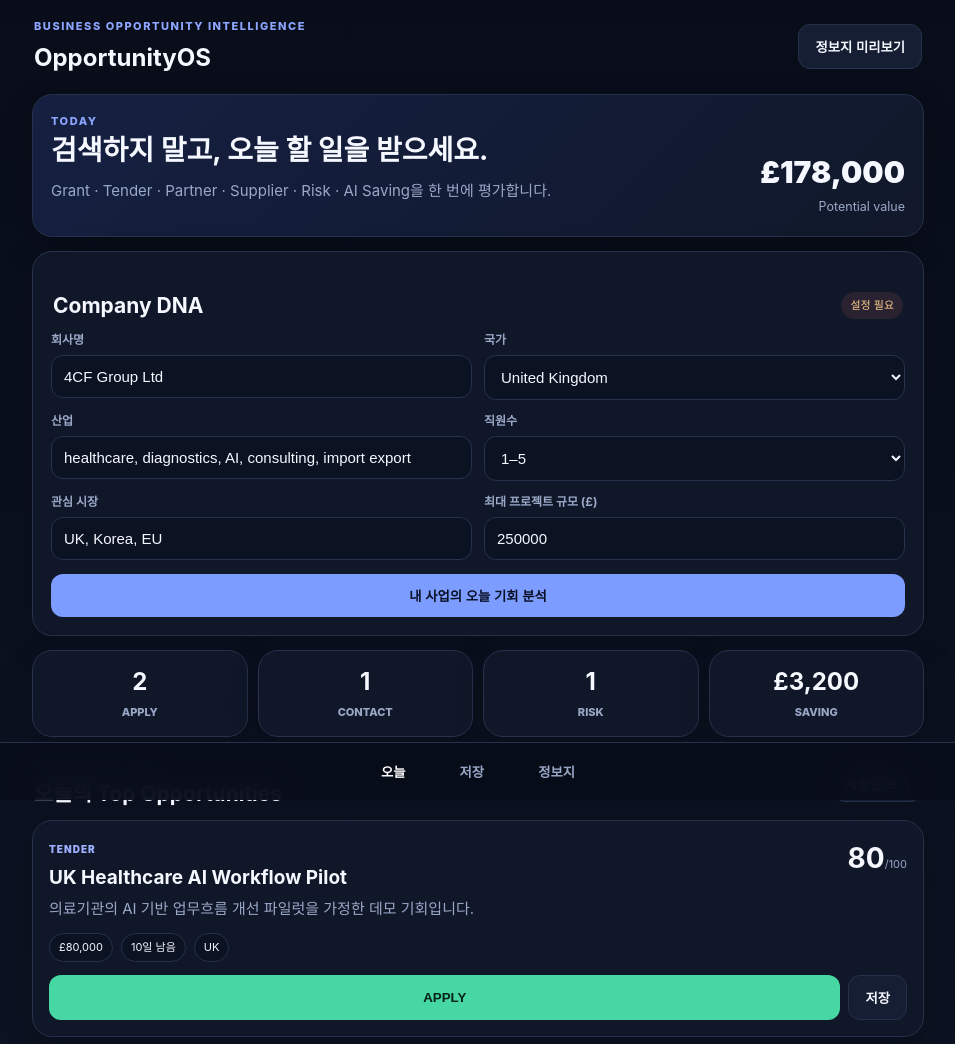
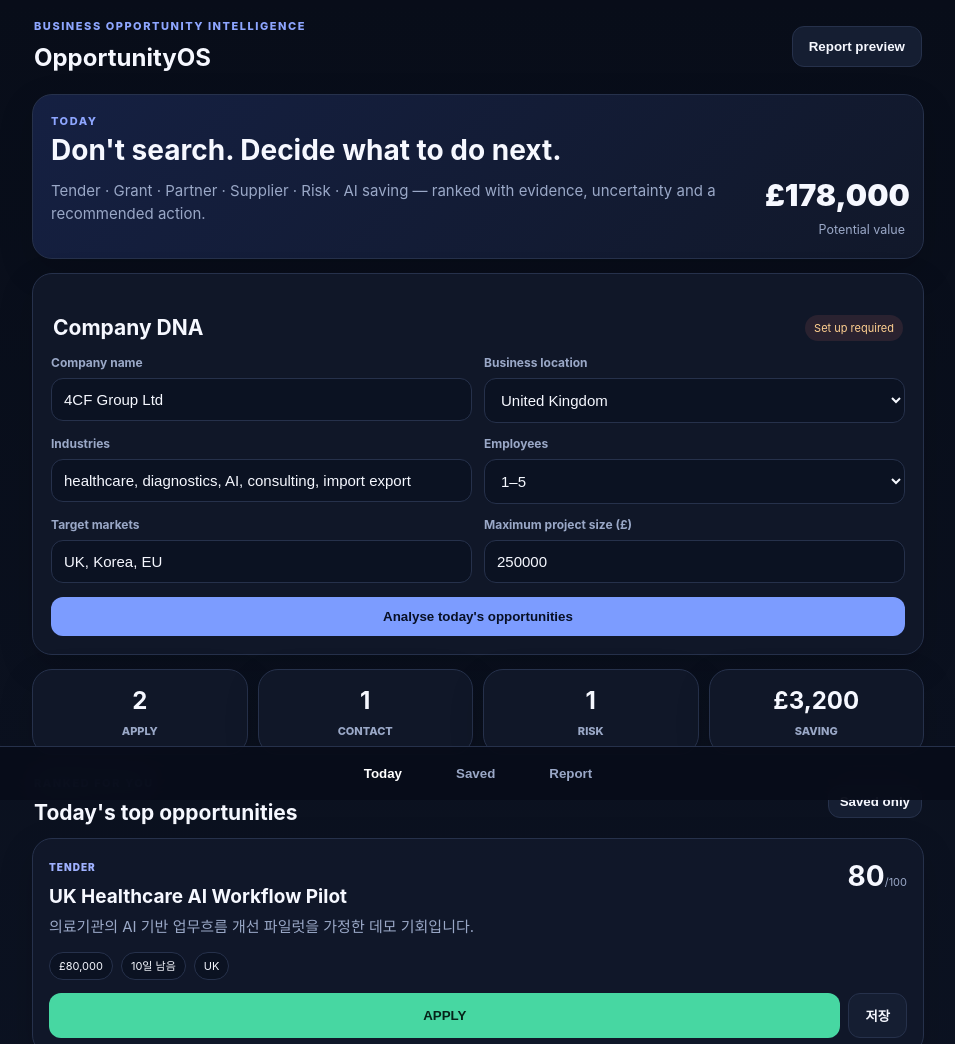
Before and after one commit to ukdscheon-coder/expertos, a plain HTML site: page opportunityos/index.html in a window 1280 px wide. Shown: the top 1044 px of the page, without its empty margins (162-1117 px from the left). Drawn offline with Linux system fonts and the light colour scheme.

Commit message:
Make OpportunityOS UK-first English and evidence-led

```diff
--- a/opportunityos/index.html
+++ b/opportunityos/index.html
@@ -1,10 +1,10 @@
 <!doctype html>
-<html lang="ko">
+<html lang="en-GB">
 <head>
   <meta charset="utf-8" />
   <meta name="viewport" content="width=device-width,initial-scale=1,viewport-fit=cover" />
   <meta name="theme-color" content="#0b1020" />
-  <meta name="description" content="OpportunityOS - 오늘 내 사업이 해야 할 일을 추천하는 Business Opportunity Intelligence Agent" />
+  <meta name="description" content="OpportunityOS helps UK businesses decide which opportunities to apply for, contact, prepare, monitor or skip." />
   <link rel="manifest" href="./manifest.webmanifest" />
   <link rel="stylesheet" href="./styles.css" />
   <title>OpportunityOS</title>
@@ -15,30 +15,30 @@
       <div class="eyebrow">BUSINESS OPPORTUNITY INTELLIGENCE</div>
       <h1>OpportunityOS</h1>
     </div>
-    <button id="reportBtn" class="ghost">정보지 미리보기</button>
+    <button id="reportBtn" class="ghost">Report preview</button>
   </header>
 
   <main>
     <section class="hero card">
       <div>
         <p class="eyebrow">TODAY</p>
-        <h2>검색하지 말고, 오늘 할 일을 받으세요.</h2>
-        <p class="muted">Grant · Tender · Partner · Supplier · Risk · AI Saving을 한 번에 평가합니다.</p>
+        <h2>Don't search. Decide what to do next.</h2>
+        <p class="muted">Tender · Grant · Partner · Supplier · Risk · AI saving — ranked with evidence, uncertainty and a recommended action.</p>
       </div>
       <div class="hero-metric"><span id="totalValue">£0</span><small>Potential value</small></div>
     </section>
 
     <section class="card profile-card">
-      <div class="section-head"><h3>Company DNA</h3><span id="profileState" class="pill">설정 필요</span></div>
+      <div class="section-head"><h3>Company DNA</h3><span id="profileState" class="pill">Set up required</span></div>
       <div class="grid two">
-        <label>회사명<input id="companyName" value="4CF Group Ltd" /></label>
-        <label>국가<select id="country"><option value="UK">United Kingdom</option><option value="KR">South Korea</option><option value="EU">EU</option></select></label>
-        <label>산업<input id="industries" value="healthcare, diagnostics, AI, consulting, import export" /></label>
-        <label>직원수<select id="employees"><option value="1-5">1–5</option><option value="6-20">6–20</option><option value="21-50">21–50</option></select></label>
-        <label>관심 시장<input id="markets" value="UK, Korea, EU" /></label>
-        <label>최대 프로젝트 규모 (£)<input id="maxProject" type="number" value="250000" min="0" /></label>
+        <label>Company name<input id="companyName" value="4CF Group Ltd" /></label>
+        <label>Business location<select id="country"><option value="UK">United Kingdom</option><option value="KR">South Korea</option><option value="EU">European Union</option></select></label>
+        <label>Industries<input id="industries" value="healthcare, diagnostics, AI, consulting, import export" /></label>
+        <label>Employees<select id="employees"><option value="1-5">1–5</option><option value="6-20">6–20</option><option value="21-50">21–50</option></select></label>
+        <label>Target markets<input id="markets" value="UK, Korea, EU" /></label>
+        <label>Maximum project size (£)<input id="maxProject" type="number" value="250000" min="0" /></label>
       </div>
-      <button id="analyseBtn" class="primary full">내 사업의 오늘 기회 분석</button>
+      <button id="analyseBtn" class="primary full">Analyse today's opportunities</button>
     </section>
 
     <section class="summary-grid">
@@ -49,21 +49,21 @@
     </section>
 
     <section>
-      <div class="section-head"><div><p class="eyebrow">RANKED FOR YOU</p><h3>오늘의 Top Opportunities</h3></div><button id="savedOnly" class="ghost small">저장만 보기</button></div>
+      <div class="section-head"><div><p class="eyebrow">RANKED FOR YOU</p><h3>Today's top opportunities</h3></div><button id="savedOnly" class="ghost small">Saved only</button></div>
       <div id="opportunityList" class="list"></div>
-      <div id="emptyState" class="card empty hidden">현재 조건에 맞는 기회가 없습니다. 회사 DNA를 수정하거나 필터를 해제하세요.</div>
+      <div id="emptyState" class="card empty hidden">No suitable opportunities are visible under the current profile. Update Company DNA or clear the saved-only filter.</div>
     </section>
   </main>
 
   <nav class="bottom-nav">
-    <button data-tab="home" class="active">오늘</button>
-    <button data-tab="saved">저장</button>
-    <button data-tab="report">정보지</button>
+    <button data-tab="home" class="active">Today</button>
+    <button data-tab="saved">Saved</button>
+    <button data-tab="report">Report</button>
   </nav>
 
   <div id="drawer" class="drawer hidden" role="dialog" aria-modal="true">
     <div class="drawer-panel">
-      <button id="closeDrawer" class="close">×</button>
+      <button id="closeDrawer" class="close" aria-label="Close">×</button>
       <div id="drawerContent"></div>
     </div>
   </div>
```
